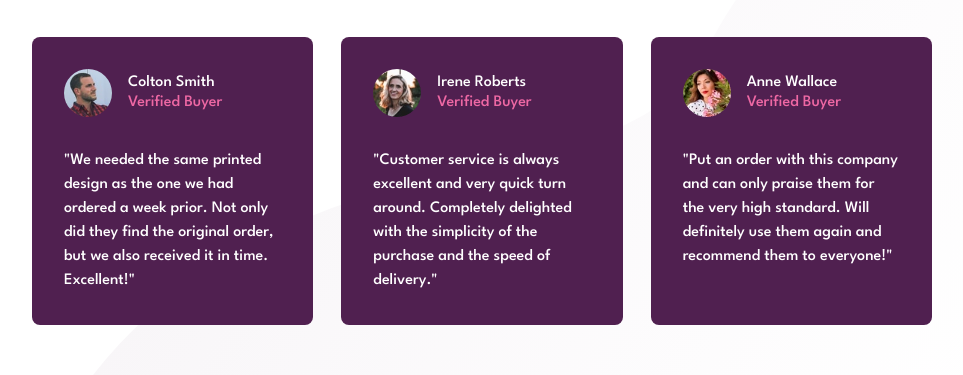
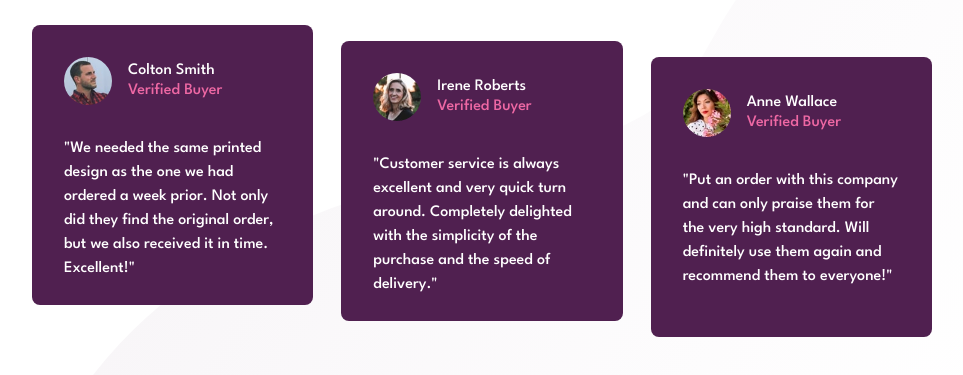
Before and after one commit to hwa5181/Challenge10-Social-Proof-Section-Master, a plain HTML site: page index.html in a window 1280 px wide. Shown: the part 335-710 px from the top of the page, without its empty margins (158-1121 px from the left). Drawn offline with Linux system fonts and the light colour scheme.

Commit message:
fix container-people height

```diff
--- a/style.css
+++ b/style.css
@@ -184,4 +184,16 @@ main {
         grid-auto-flow: column;
         gap: 1.75rem;
     }
+
+    .container-people {
+        height: calc(280/16*1rem);
+    }
+
+    .container-people:nth-child(2) {
+        margin-top: 1rem;
+    }
+
+    .container-people:nth-child(3) {
+        margin-top: 2rem;
+    }
 }
```
